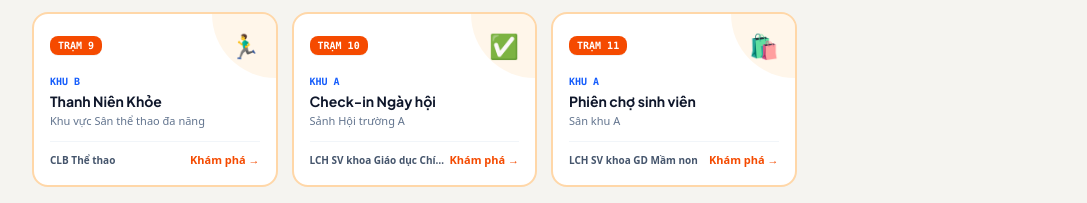
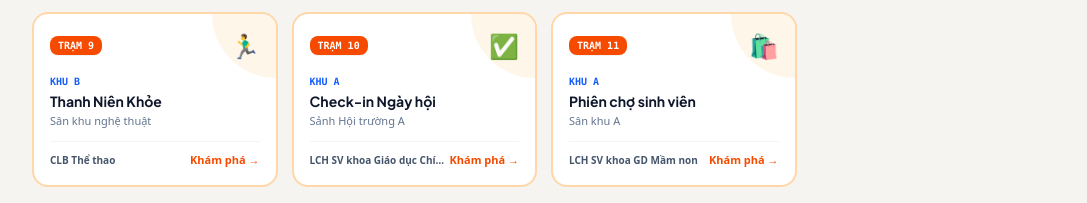
Before and after one commit to ngonguyenthanhdat040606-droid/NgayHoiTanSinhvien_SGU-sDay_2026, a React (Vite) app: page / in a window 1280 px wide. Shown: the part 1172-1375 px from the top of the page, without its empty margins (96-1183 px from the left). Built offline with nearby package versions, Linux system fonts and the light colour scheme; no server answers; a web font is replaced by a local one.

Commit message:
Chỉnh lại địa điểm Thanh niên khỏe về Sân khu nghệ thuật

```diff
--- a/src/data/mockData.ts
+++ b/src/data/mockData.ts
@@ -169,7 +169,7 @@ export const INITIAL_STATIONS: Station[] = [
     shortName: 'Thanh Niên Khỏe',
     tagline: 'Kiểm tra thể lực - Cấp chứng nhận',
     description: 'Khu vực kiểm tra sát hạch thể lực theo chuẩn Hội Sinh viên. Điểm danh tại đây sẽ được cấp Giấy chứng nhận Thanh niên khỏe.',
-    location: 'Khu vực Sân thể thao đa năng',
+    location: 'Sân khu nghệ thuật',
     zone: 'B',
     icon: 'Zap',
     color: 'from-amber-500 to-orange-600',
@@ -270,7 +270,7 @@ export const TIMELINE_EVENTS: TimelineEvent[] = [
   },
   {
     id: 'act-7', activityNumber: 7, time: '10:30', endTime: '12:00',
-    title: 'Sân chơi “Thanh niên khỏe”', location: 'Khu vực Sân thể thao đa năng',
+    title: 'Sân chơi “Thanh niên khỏe”', location: 'Sân khu nghệ thuật',
     category: 'station_activity', description: 'Sát hạch thể lực và cấp giấy chứng nhận Thanh niên khỏe.',
     inCharge: 'Đ/c Mai Ngọc Anh', assignedUnit: 'LCH SV khoa Toán - Ứng dụng',
     isHighlight: true, isCheckinStation: true, stationId: 'station-9'
--- a/src/utils/storage.ts
+++ b/src/utils/storage.ts
@@ -2,7 +2,7 @@ import { Student, Station, OrganizerSession } from '../types';
 import { INITIAL_STATIONS, INITIAL_STUDENTS } from '../data/mockData';
 
 const STUDENTS_KEY = 'tsv_students_v5';
-const STATIONS_KEY = 'tsv_stations_v7';
+const STATIONS_KEY = 'tsv_stations_v8';
 const ACTIVE_STUDENT_ID_KEY = 'tsv_active_student_id_v5';
 const ORGANIZER_SESSION_KEY = 'tsv_organizer_session_v5';
 const ORGANIZER_PIN_KEY = 'tsv_organizer_pin_v5';
```
